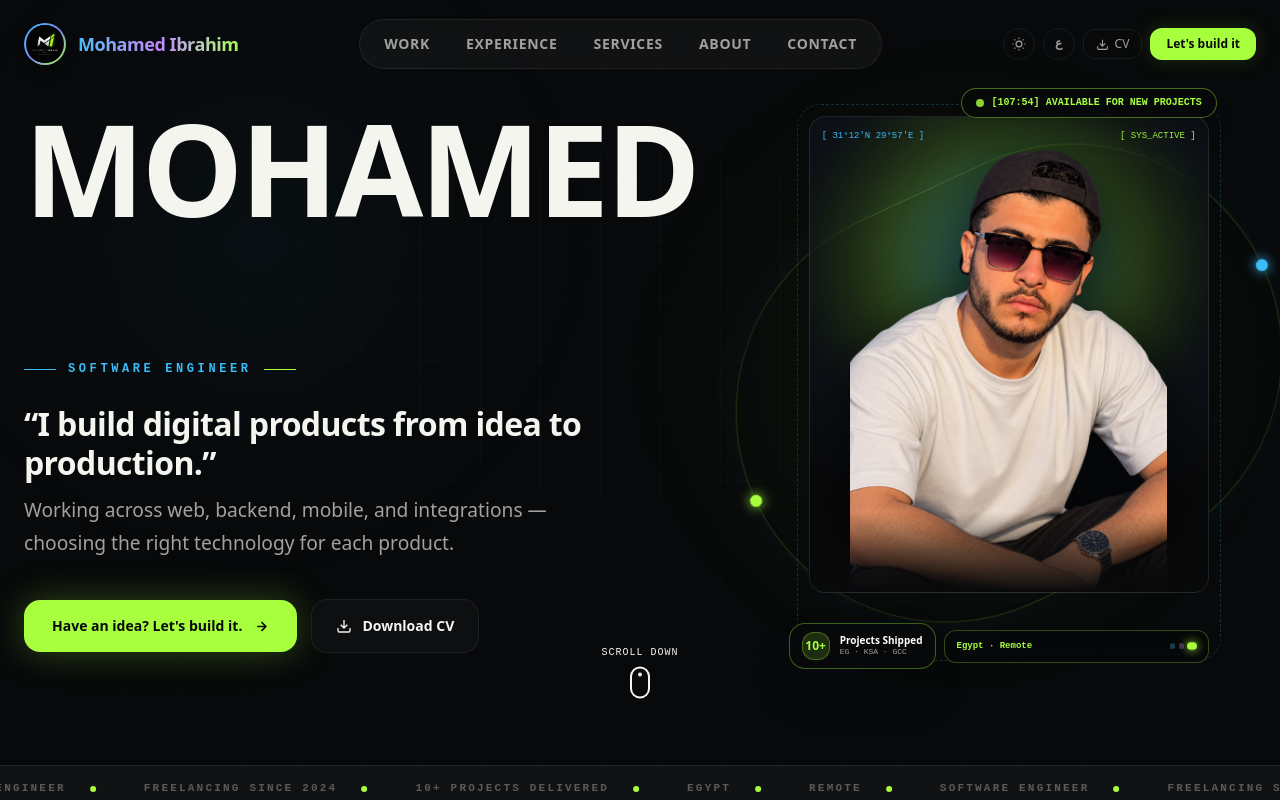
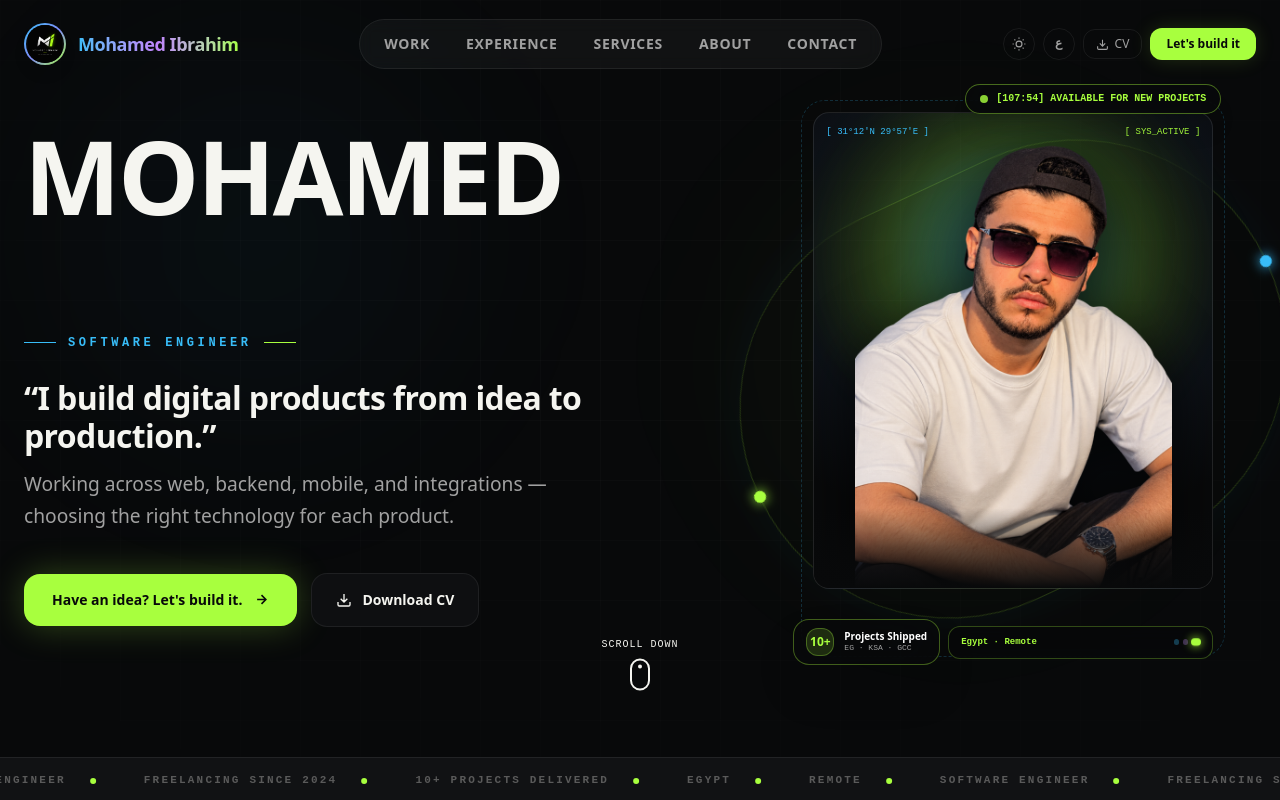
Before and after one commit to Mhmdibrahime/Portfolio, a Next.js app: page /en in a window 1280 px wide. Shown: the top 800 px of the page. Built offline with nearby package versions, Linux system fonts and the light colour scheme.

Commit message:
style(hero): enlarge Arabic name typography to match English scale and balance grid column spacing

```diff
--- a/src/components/sections/Hero.tsx
+++ b/src/components/sections/Hero.tsx
@@ -153,33 +153,25 @@ export default function Hero({ locale }: { locale: string }) {
 
       {/* Main hero grid — no scroll parallax so content stays visible */}
       <div className="relative z-10 w-full max-w-7xl mx-auto px-6 flex-1 flex flex-col justify-center my-auto pb-10">
-        <div
-          className={`grid grid-cols-1 lg:grid-cols-12 gap-10 lg:gap-8 items-center ${
-            isRTL ? "lg:flex-row-reverse" : ""
-          }`}
-        >
+        <div className="grid grid-cols-1 lg:grid-cols-12 gap-10 lg:gap-12 items-center">
           {/* Left Column: Typography & Action */}
           <div
             className={cn(
-              "order-2 lg:order-1 lg:col-span-7 flex flex-col items-center lg:items-start text-center lg:text-left",
-              isRTL && "lg:text-right lg:items-end lg:col-start-6"
+              "order-2 lg:order-1 lg:col-span-7 flex flex-col items-center lg:items-start text-center",
+              isRTL ? "lg:text-right lg:items-start" : "lg:text-left"
             )}
           >
-            {/* Name Typography — 1 line in Arabic, 2 stacked lines in English */}
+            {/* Name Typography — bold, expansive font size matching English */}
             <div className="mb-4 overflow-hidden w-full">
               <h1
                 className={cn(
                   "tracking-tight font-black",
-                  isRTL ? "leading-[1.15]" : "leading-[0.88]"
+                  isRTL ? "leading-[1.1]" : "leading-[0.88]"
                 )}
-                style={{
-                  fontSize: isRTL
-                    ? "clamp(2.8rem, 5.8vw, 5.5rem)"
-                    : "clamp(3.5rem, 10vw, 8rem)",
-                }}
+                style={{ fontSize: "clamp(3.5rem, 8vw, 7.5rem)" }}
               >
                 {isRTL ? (
-                  <div className="overflow-hidden flex flex-wrap items-center justify-center lg:justify-start gap-x-4">
+                  <div className="overflow-hidden flex flex-wrap items-center justify-center lg:justify-start gap-x-5">
                     <motion.span
                       initial={{ y: "100%", opacity: 0 }}
                       animate={{ y: 0, opacity: 1 }}
@@ -323,9 +315,7 @@ export default function Hero({ locale }: { locale: string }) {
             initial={{ opacity: 0, scale: 0.9 }}
             animate={{ opacity: 1, scale: 1 }}
             transition={{ duration: 0.9, delay: 0.4, ease: [0.16, 1, 0.3, 1] }}
-            className={`order-1 lg:order-2 lg:col-span-5 flex justify-center relative ${
-              isRTL ? "lg:col-start-1 lg:row-start-1" : ""
-            }`}
+            className="order-1 lg:order-2 lg:col-span-5 flex justify-center relative"
           >
             <div className="relative w-full max-w-[340px] sm:max-w-[400px] pb-14" style={{ aspectRatio: "3/4" }}>
               {/* Offset dashed frame */}
```
